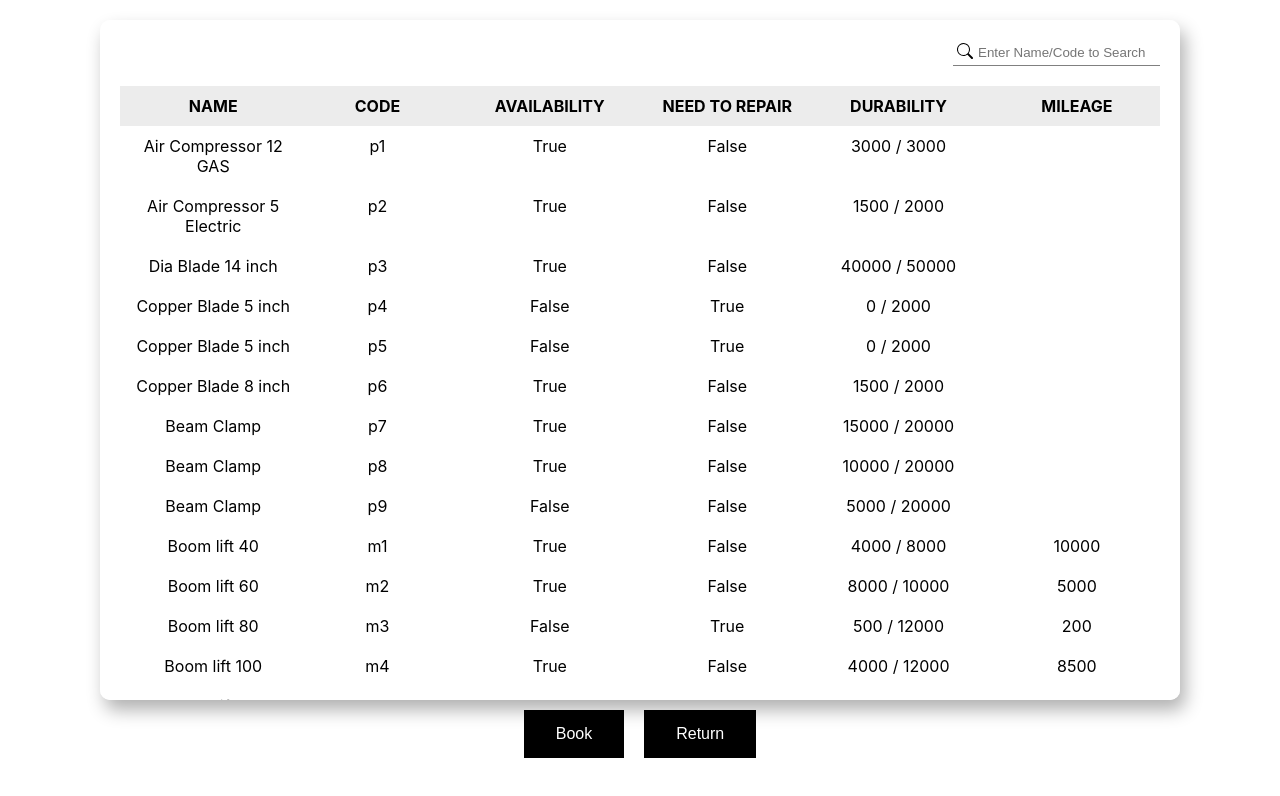
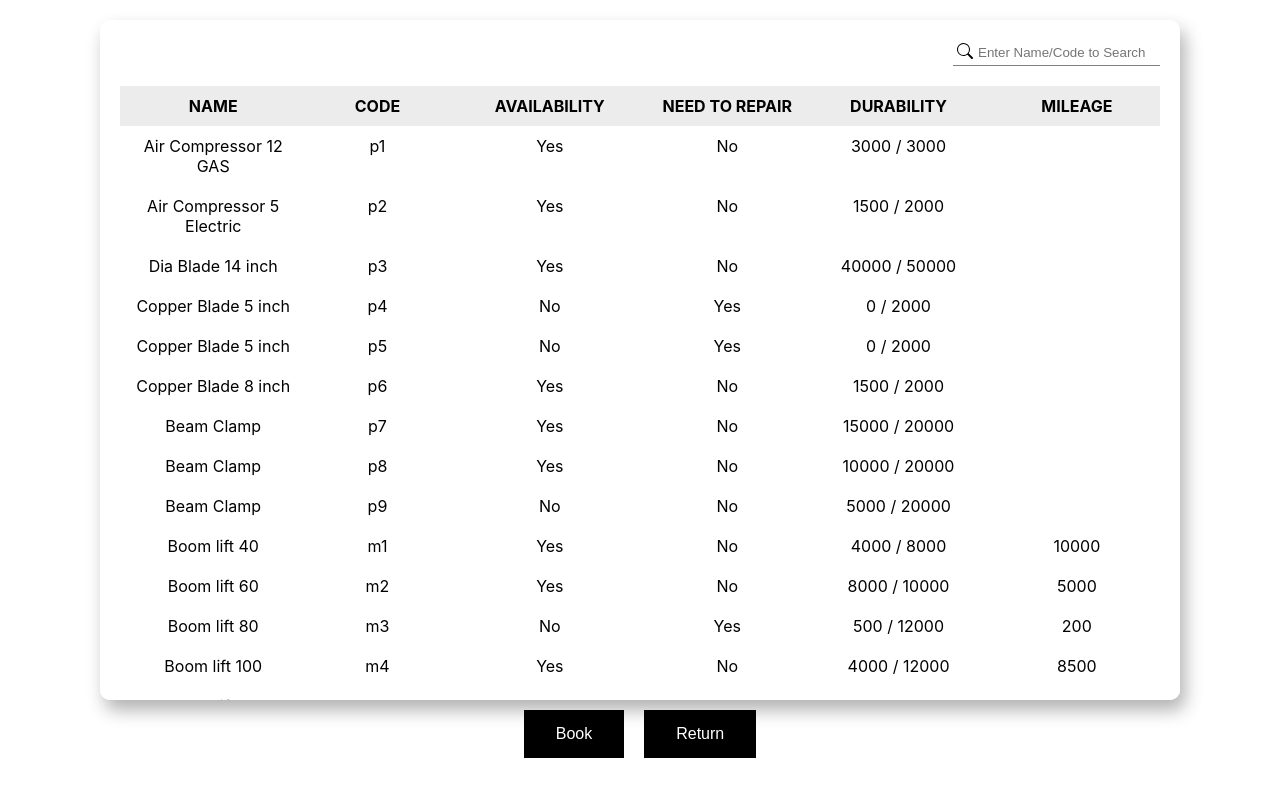
Before and after one commit to mahadi-nsu/Technical-Work-Line-Reflection, a React (Create React App) app: page / in a window 1280 px wide. Shown: the top 796 px of the page. Built offline with nearby package versions, Linux system fonts and the light colour scheme.

Commit message:
Improvement : user experience modification added a little bit

```diff
--- a/src/Components/DataTable/DataTable.js
+++ b/src/Components/DataTable/DataTable.js
@@ -99,10 +99,10 @@ const DataTable = () => {
               <td className={styles.tableData}>{name}</td>
               <td className={styles.tableData}>{code}</td>
               <td className={styles.tableData}>
-                {availability ? "True" : "False"}
+                {availability ? "Yes" : "No"}
               </td>
               <td className={styles.tableData}>
-                {needing_repair ? "True" : "False"}
+                {needing_repair ? "Yes" : "No"}
               </td>
               <td className={styles.tableData}>
                 {durability} / {max_durability}
```
